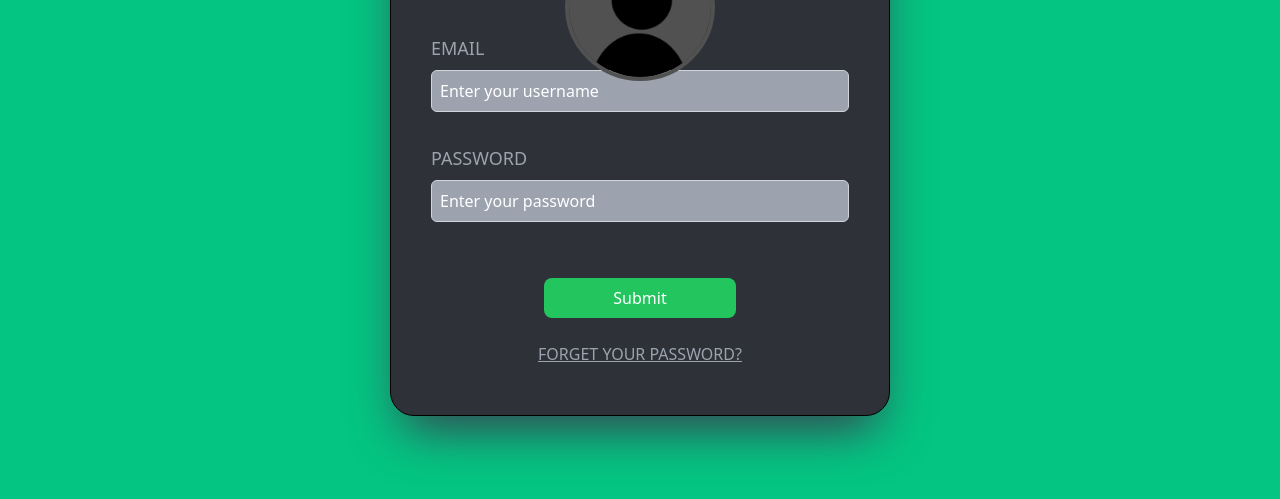
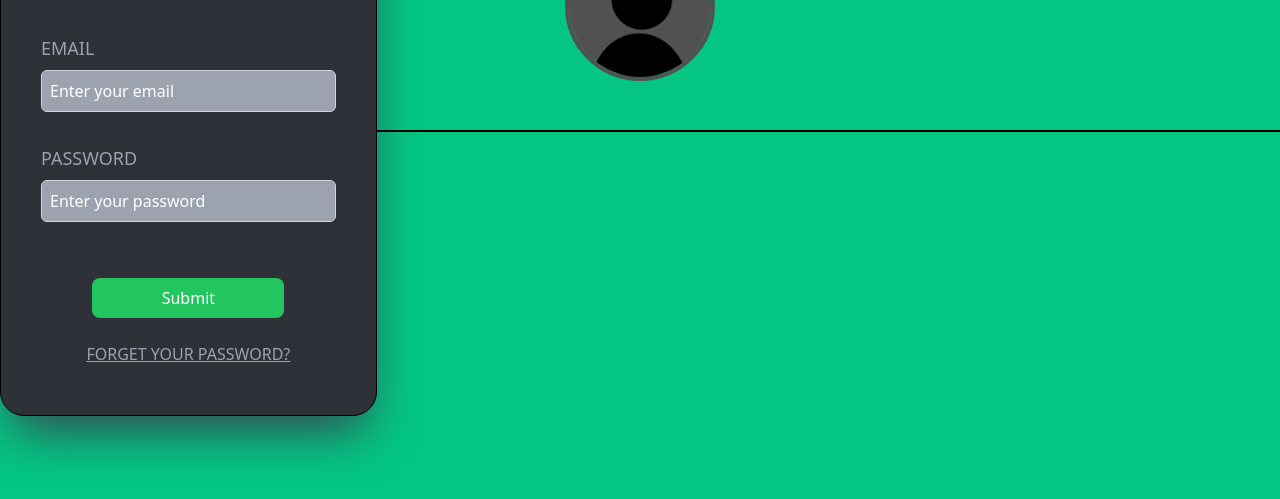
Before and after one commit to ralptorres/5th-Exercise---Tailwind, a website: page src/index.html in a window 1280 px wide. Shown: the part 269-768 px from the top of the page. Drawn offline with Linux system fonts and the light colour scheme.

Commit message:
add javascript

```diff
--- a/src/index.html
+++ b/src/index.html
@@ -7,13 +7,17 @@
     <title>Portal</title>
   </head>
   <body class="bg-[#04c582]">
-    <div class="flex items-center justify-center h-screen relative">
+    <div
+      class="flex items-center justify-center h-screen relative"
+      id="parentDiv"
+    >
       <div
         class="border-4 border-[#515151] w-[150px] h-[150px] rounded-full absolute top-[200px] overflow-hidden cursor-pointer"
       >
         <img src="./assets/img4.jpg" alt="" class="object-fill w-full h-full" />
       </div>
-      <div
+      <form
+        id="loginForm"
         class="border border-black m-auto w-[500px] h-[570px] px-10 rounded-3xl bg-[#2e3137] shadow-gray-700 shadow-2xl"
       >
         <p class="text-[36px] mt-20 mb-3 font-bold text-white">Login</p>
@@ -25,10 +29,11 @@
           >EMAIL</label
         >
         <input
-          type="text"
+          type="email"
           id="username"
-          class="block w-full p-2 border border-gray-300 placeholder:text-white bg-gray-400 rounded-md focus:outline-none focus:ring focus:ring-blue-500"
-          placeholder="Enter your username"
+          class="block w-full p-2 border border-gray-300 placeholder:text-white bg-gray-400 rounded-md focus:outline-none focus:ring focus:ring-blue-500 potato"
+          placeholder="Enter your email"
+          required
         />
         <label
           class="block mt-8 mb-2 text-lg font-medium text-gray-400"
@@ -38,19 +43,23 @@
         <input
           type="password"
           id="password"
-          class="block w-full p-2 border border-gray-300 placeholder:text-white bg-gray-400 rounded-md focus:outline-none focus:ring focus:ring-blue-500"
+          class="block w-full p-2 border border-gray-300 placeholder:text-white bg-gray-400 rounded-md focus:outline-none focus:ring focus:ring-blue-500 potato"
           placeholder="Enter your password"
+          required
         />
 
         <button
           class="mt-14 w-48 bg-green-500 text-white p-2 rounded-lg hover:bg-green-600 flex m-auto justify-center active:bg-green-400"
+          type="submit"
         >
           Submit
         </button>
         <p class="m-6 text-center underline text-gray-400 cursor-pointer">
           FORGET YOUR PASSWORD?
         </p>
-      </div>
+      </form>
+      <p id="result" class="border border-black w-full"></p>
     </div>
+    <script src="index.js"></script>
   </body>
 </html>
--- /dev/null
+++ b/src/index.js
@@ -0,0 +1,62 @@
+// alert("Hello!");
+// console.log("Hello!");
+// console.log("Welcome!");
+// console.log("World!");
+
+// let word = "Hello"; = string
+// const car = "Expander";
+// word = 0; = number
+// car = "ford";
+
+// console.log(word);
+// console.log(car);
+
+// const isPlateValid = true; = boolean
+// const ISCOLORRED = false;
+// const IsPotato = true;
+
+// const phone = null;
+// const address = undefined;
+
+// console.log("number", phone);
+// console.log(address);
+
+// let car;
+// car = null;
+
+// console.log(car);
+
+// const username = document.getElementById("username");
+// const password = document.getElementById("password");
+
+// console.log(username);
+// console.log(password);
+
+// const username = document.getElementsByClassName("potato");
+
+// console.log(username);
+
+// const username = document.querySelector("#username");
+// const username1 = document.querySelector(".potato");
+
+// console.log(username);
+// console.log(username1);
+
+// const potatoes = document.querySelectorAll(".potato");
+
+// console.log(potatoes);
+
+const loginForm = document.getElementById("loginForm");
+const result = document.getElementById("result");
+
+loginForm.addEventListener("submit", (event) => {
+  event.preventDefault();
+  const username = document.getElementById("username").value;
+  const password = document.getElementById("password").value;
+
+  console.log("submit");
+  console.log("My username", username);
+  console.log("My password", password);
+
+  result.textContent = `My username is ${username} My password is ${password}`;
+});
```
